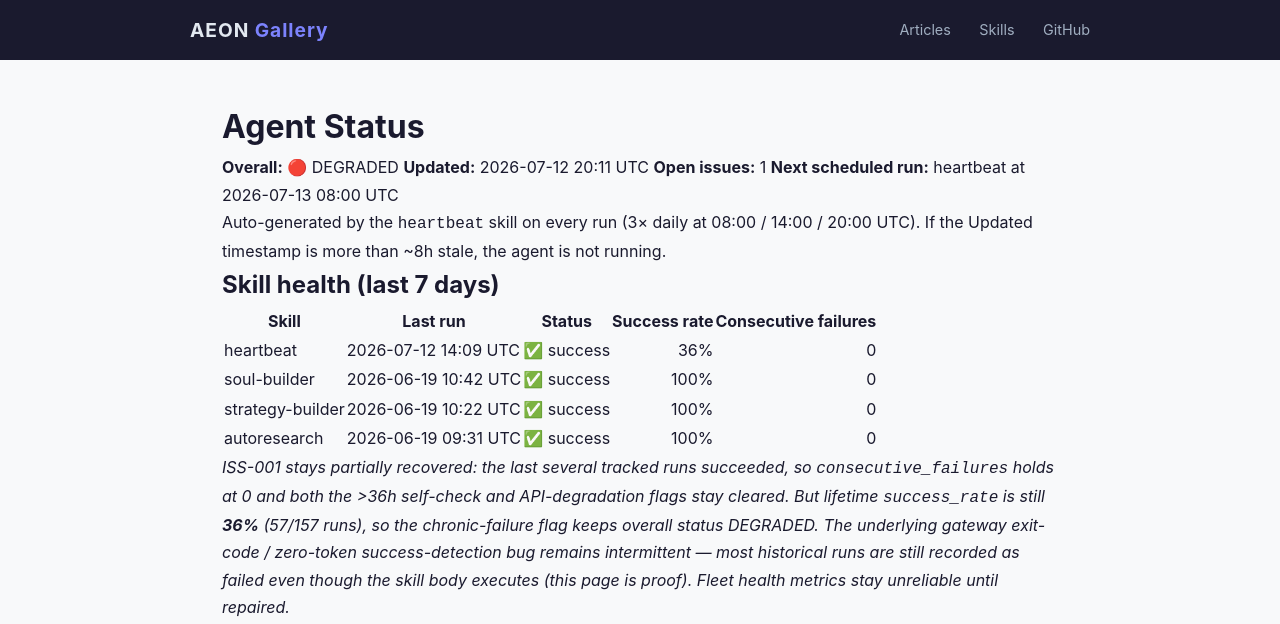
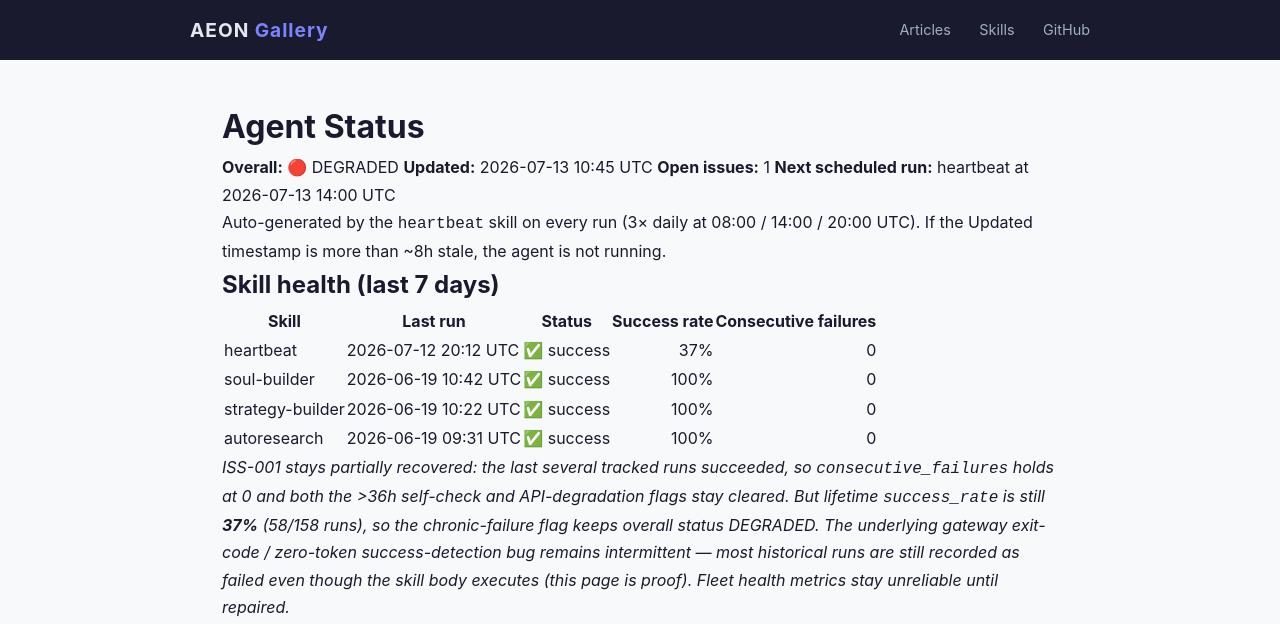
Before and after one commit to RickCrosschain/aeon, a Jekyll site: the page built from docs/status.md, in a window 1280 px wide. Shown: the top 624 px of the page. Built offline with Jekyll 4.4.1, drawn with Linux system fonts in a browser that asks for light colours.

Commit message:
chore(heartbeat): auto-commit 2026-07-13

```diff
--- a/docs/status.md
+++ b/docs/status.md
@@ -7,9 +7,9 @@
 # Agent Status
 
 **Overall:** 🔴 DEGRADED
-**Updated:** 2026-07-12 20:11 UTC
+**Updated:** 2026-07-13 10:45 UTC
 **Open issues:** 1
-**Next scheduled run:** heartbeat at 2026-07-13 08:00 UTC
+**Next scheduled run:** heartbeat at 2026-07-13 14:00 UTC
 
 Auto-generated by the `heartbeat` skill on every run (3× daily at 08:00 / 14:00 / 20:00 UTC). If the Updated timestamp is more than ~8h stale, the agent is not running.
 
@@ -17,12 +17,12 @@
 
 | Skill | Last run | Status | Success rate | Consecutive failures |
 |-------|----------|--------|-------------:|---------------------:|
-| heartbeat | 2026-07-12 14:09 UTC | ✅ success | 36% | 0 |
+| heartbeat | 2026-07-12 20:12 UTC | ✅ success | 37% | 0 |
 | soul-builder | 2026-06-19 10:42 UTC | ✅ success | 100% | 0 |
 | strategy-builder | 2026-06-19 10:22 UTC | ✅ success | 100% | 0 |
 | autoresearch | 2026-06-19 09:31 UTC | ✅ success | 100% | 0 |
 
-_ISS-001 stays partially recovered: the last several tracked runs succeeded, so `consecutive_failures` holds at 0 and both the >36h self-check and API-degradation flags stay cleared. But lifetime `success_rate` is still **36%** (57/157 runs), so the chronic-failure flag keeps overall status DEGRADED. The underlying gateway exit-code / zero-token success-detection bug remains intermittent — most historical runs are still recorded as failed even though the skill body executes (this page is proof). Fleet health metrics stay unreliable until repaired._
+_ISS-001 stays partially recovered: the last several tracked runs succeeded, so `consecutive_failures` holds at 0 and both the >36h self-check and API-degradation flags stay cleared. But lifetime `success_rate` is still **37%** (58/158 runs), so the chronic-failure flag keeps overall status DEGRADED. The underlying gateway exit-code / zero-token success-detection bug remains intermittent — most historical runs are still recorded as failed even though the skill body executes (this page is proof). Fleet health metrics stay unreliable until repaired._
 
 ## Open issues
 
--- a/memory/token-usage.csv
+++ b/memory/token-usage.csv
@@ -60,3 +60,4 @@
 2026-07-12,heartbeat,claude-opus-4-8,2116,4587,452558,41065
 2026-07-12,heartbeat,claude-opus-4-8,2098,4831,434470,38795
 2026-07-12,heartbeat,claude-opus-4-8,2344,5023,657372,40134
+2026-07-13,heartbeat,claude-opus-4-8,2098,4652,449976,40426
```
Also changed, not shown: memory/logs/2026-07-13.md (added, +16 -0 lines), .outputs/heartbeat.md.
